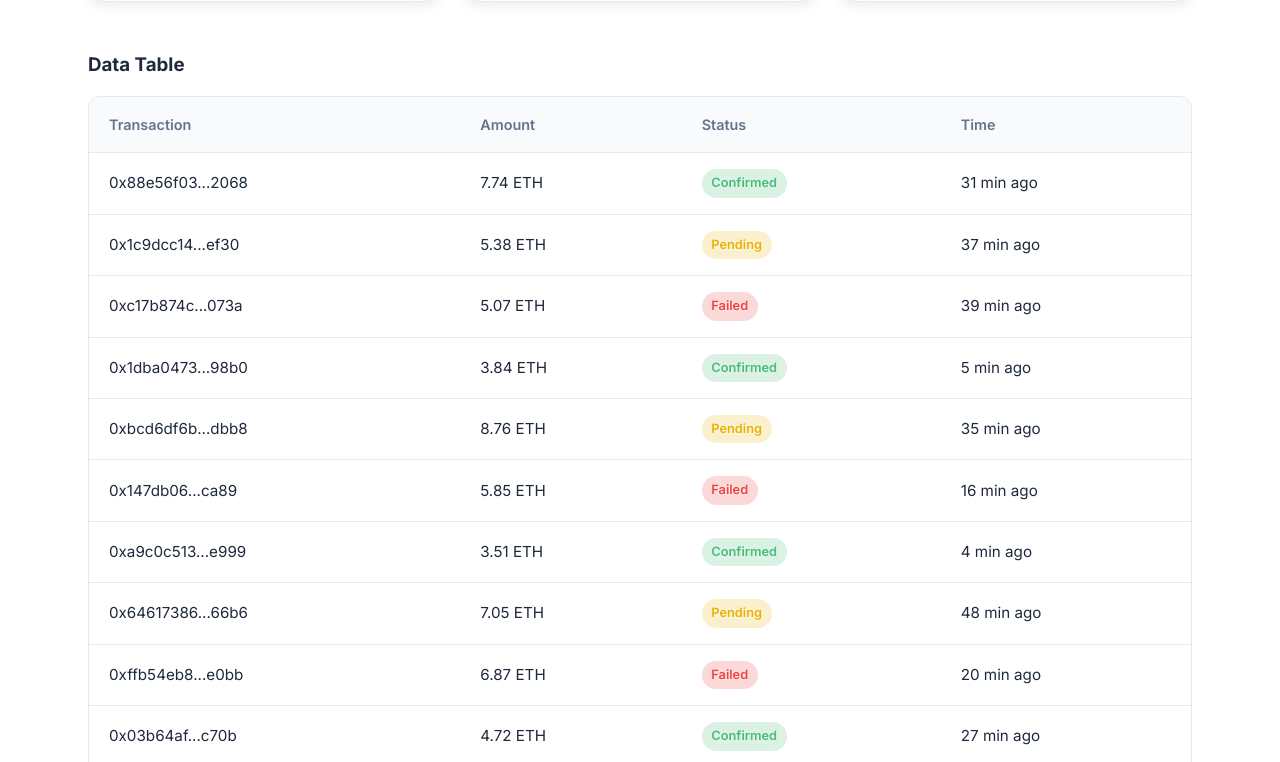
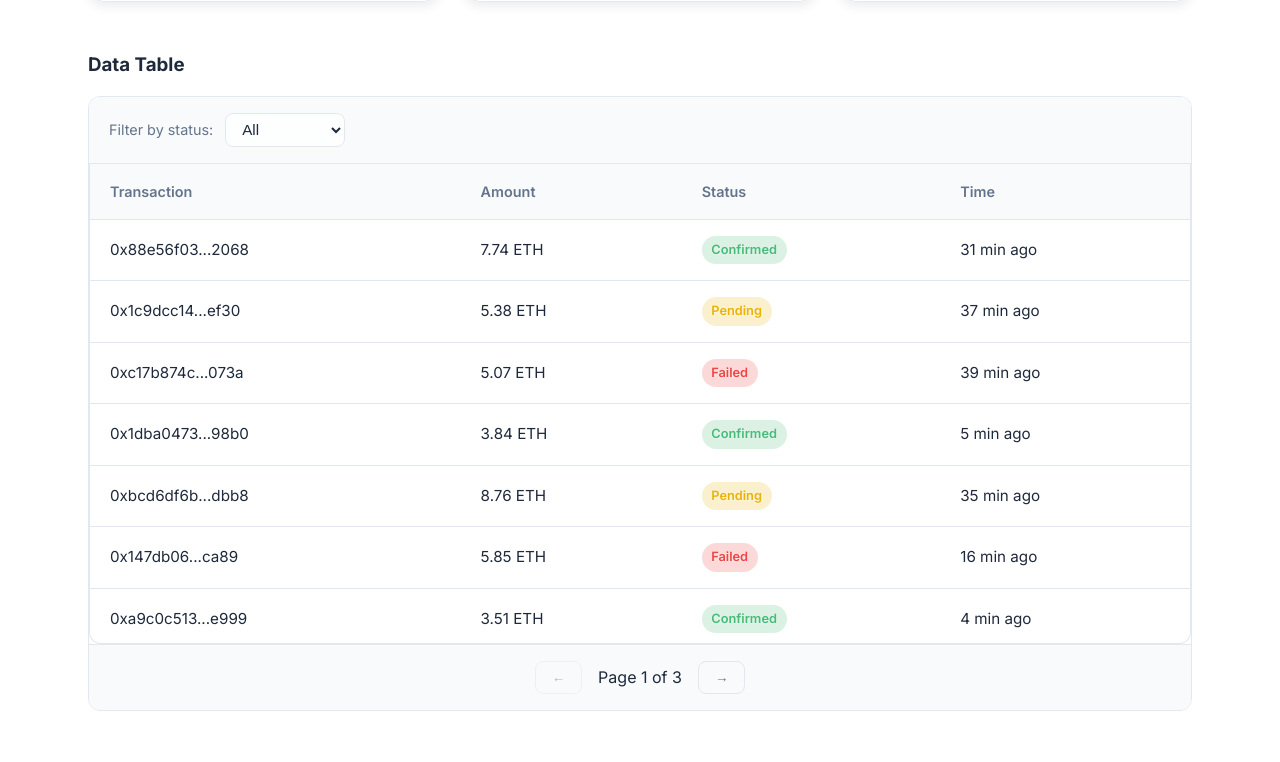
Before and after one commit to BerlinShadows/f1a-foundation, a Next.js app: page / in a window 1280 px wide. Shown: the part 1458-2220 px from the top of the page. Built offline with nearby package versions, Linux system fonts and the light colour scheme; what wagmi would draw is missing.

Commit message:
Исправления в компоненте таблица

```diff
--- a/src/app/page.tsx
+++ b/src/app/page.tsx
@@ -219,7 +219,7 @@ export default function HomePage() {
                         headers={['Transaction', 'Amount', 'Status', 'Time']}
                         rows={mockRows}
                         sortable={true}
-                        filterable={false}
+                        filterable={true}
                     />
                 </section>
 
--- a/src/components/ui/Table.tsx
+++ b/src/components/ui/Table.tsx
@@ -1,5 +1,4 @@
-import { FunnelIcon } from '@heroicons/react/24/outline';
-import React, { useState, useMemo, useCallback, } from 'react';
+import React, { useState, useMemo } from 'react';
 
 interface TableProps {
     headers: string[];
@@ -8,47 +7,39 @@ interface TableProps {
     sortable?: boolean;
     filterable?: boolean;
     filterColumnIndex?: number;
-    className?: string;
-    style?: React.CSSProperties;
 }
 
-export default function Table({
+export default function Table2({
     headers,
     rows: originalRows,
     pageSize = 10,
     sortable = false,
     filterable = false,
     filterColumnIndex = 2,
-    style,
 }: TableProps) {
     const [currentPage, setCurrentPage] = useState(1);
     const [sortConfig, setSortConfig] = useState<{ key: number; direction: 'asc' | 'desc' } | null>(null);
     const [filterValue, setFilterValue] = useState<string>('all');
 
-    const getTextFromCell = useCallback((cell: string | number | React.ReactNode): string => {
+    const getTextFromCell = (cell: any): string => {
         if (typeof cell === 'string' || typeof cell === 'number') {
             return String(cell);
         }
-
         if (React.isValidElement(cell)) {
             const element = cell as React.ReactElement<{ children?: React.ReactNode }>;
             const children = element.props.children;
-
             if (typeof children === 'string' || typeof children === 'number') {
                 return String(children);
             }
-
             if (Array.isArray(children)) {
                 return children.map(getTextFromCell).join(' ');
             }
-
             if (React.isValidElement(children)) {
                 return getTextFromCell(children);
             }
         }
-
         return '';
-    }, []);
+    };
 
     const filteredRows = useMemo(() => {
         if (!filterable || filterValue === 'all') return originalRows;
@@ -57,19 +48,14 @@ export default function Table({
             const text = getTextFromCell(cell);
             return text.toLowerCase().includes(filterValue.toLowerCase());
         });
-    }, [originalRows, filterable, filterValue, filterColumnIndex, getTextFromCell]);
+    }, [originalRows, filterable, filterValue, filterColumnIndex]);
 
     const sortedRows = useMemo(() => {
         if (!sortable || !sortConfig) return filteredRows;
-
         const { key, direction } = sortConfig;
         return [...filteredRows].sort((a, b) => {
-            let aVal = a[key];
-            let bVal = b[key];
-
-            aVal = getTextFromCell(aVal);
-            bVal = getTextFromCell(bVal);
-
+            const aVal = getTextFromCell(a[key]);
+            const bVal = getTextFromCell(b[key]);
             if (typeof aVal === 'string' && typeof bVal === 'string') {
                 return direction === 'asc'
                     ? aVal.localeCompare(bVal)
@@ -77,13 +63,24 @@ export default function Table({
             }
             return 0;
         });
-    }, [filteredRows, sortable, sortConfig, getTextFromCell]);
+    }, [filteredRows, sortable, sortConfig]);
 
     const totalPages = Math.ceil(sortedRows.length / pageSize);
     const paginatedRows = sortedRows.slice(
         (currentPage - 1) * pageSize,
         currentPage * pageSize
     );
+
+    const filterOptions = useMemo(() => {
+        if (!filterable) return [];
+        const values = new Set<string>();
+        originalRows.forEach(row => {
+            const cell = row[filterColumnIndex];
+            const text = getTextFromCell(cell);
+            if (text) values.add(text);
+        });
+        return ['all', ...Array.from(values)];
+    }, [originalRows, filterable, filterColumnIndex]);
 
     const handleSort = (columnIndex: number) => {
         if (!sortable) return;
@@ -98,31 +95,19 @@ export default function Table({
     const handlePrev = () => setCurrentPage(prev => Math.max(prev - 1, 1));
     const handleNext = () => setCurrentPage(prev => Math.min(prev + 1, totalPages));
 
-    const filterOptions = useMemo(() => {
-        if (!filterable) return [];
-        const values = new Set<string>();
-        originalRows.forEach(row => {
-            const cell = row[filterColumnIndex];
-            const text = getTextFromCell(cell);
-            if (text) values.add(text);
-        });
-        return ['all', ...Array.from(values)];
-    }, [originalRows, filterable, filterColumnIndex, getTextFromCell]);
-
     return (
         <div
             style={{
                 width: '100%',
-                overflowX: 'auto',
                 borderRadius: '12px',
                 border: '1px solid var(--border)',
-                ...style,
+                background: 'var(--card-bg)',
+                overflow: 'hidden',
             }}
         >
             {filterable && (
-                <div style={{
-                    width: '100%',
-                    maxWidth: '100%',
+                <div
+                    style={{
                         padding: '1rem 1.25rem',
                         borderBottom: '1px solid var(--border)',
                         backgroundColor: 'var(--bg-secondary)',
@@ -130,13 +115,9 @@ export default function Table({
                         alignItems: 'center',
                         gap: '0.75rem',
                         flexWrap: 'wrap',
-                }}>
-                    <FunnelIcon style={{ width: '16px', height: '16px', color: 'var(--text-secondary)' }} />
-                    <label style={{
-                        fontSize: '0.9rem',
-                        color: 'var(--text-secondary)',
-                        whiteSpace: 'nowrap',
-                    }}>
+                    }}
+                >
+                    <label style={{ color: 'var(--text-secondary)', fontSize: '0.9rem' }}>
                         Filter by status:
                     </label>
                     <select
@@ -153,11 +134,6 @@ export default function Table({
                             borderRadius: '8px',
                             fontSize: '0.95rem',
                             minWidth: '120px',
-                            maxWidth: '200px',
-                            cursor: 'pointer',
-                            appearance: 'none',
-                            WebkitAppearance: 'none',
-                            MozAppearance: 'none',
                         }}
                     >
                         {filterOptions.map(option => (
@@ -169,13 +145,14 @@ export default function Table({
                 </div>
             )}
 
-            <table
-                style={{
-                    width: '100%',
-                    borderCollapse: 'collapse',
-                    minWidth: '600px',
-                }}
-            >
+            <div style={{
+                overflowX: 'auto',
+                maxHeight: '60vh',
+                borderRadius: '0 0 12px 12px',
+                border: '1px solid var(--border)',
+                borderTop: 'none',
+            }}>
+                <table style={{ width: '100%', borderCollapse: 'collapse', minWidth: '600px' }}>
                     <thead>
                         <tr>
                             {headers.map((header, i) => (
@@ -214,7 +191,7 @@ export default function Table({
                             >
                                 {row.map((cell, j) => (
                                     <td
-                                    key={`cell-${i}-${j}`}
+                                        key={j}
                                         style={{
                                             padding: '1rem 1.25rem',
                                             color: 'var(--text-primary)',
@@ -228,6 +205,7 @@ export default function Table({
                         ))}
                     </tbody>
                 </table>
+            </div>
 
             {totalPages > 1 && (
                 <div
```
Lines whose indentation alone changed are shown as unchanged.
